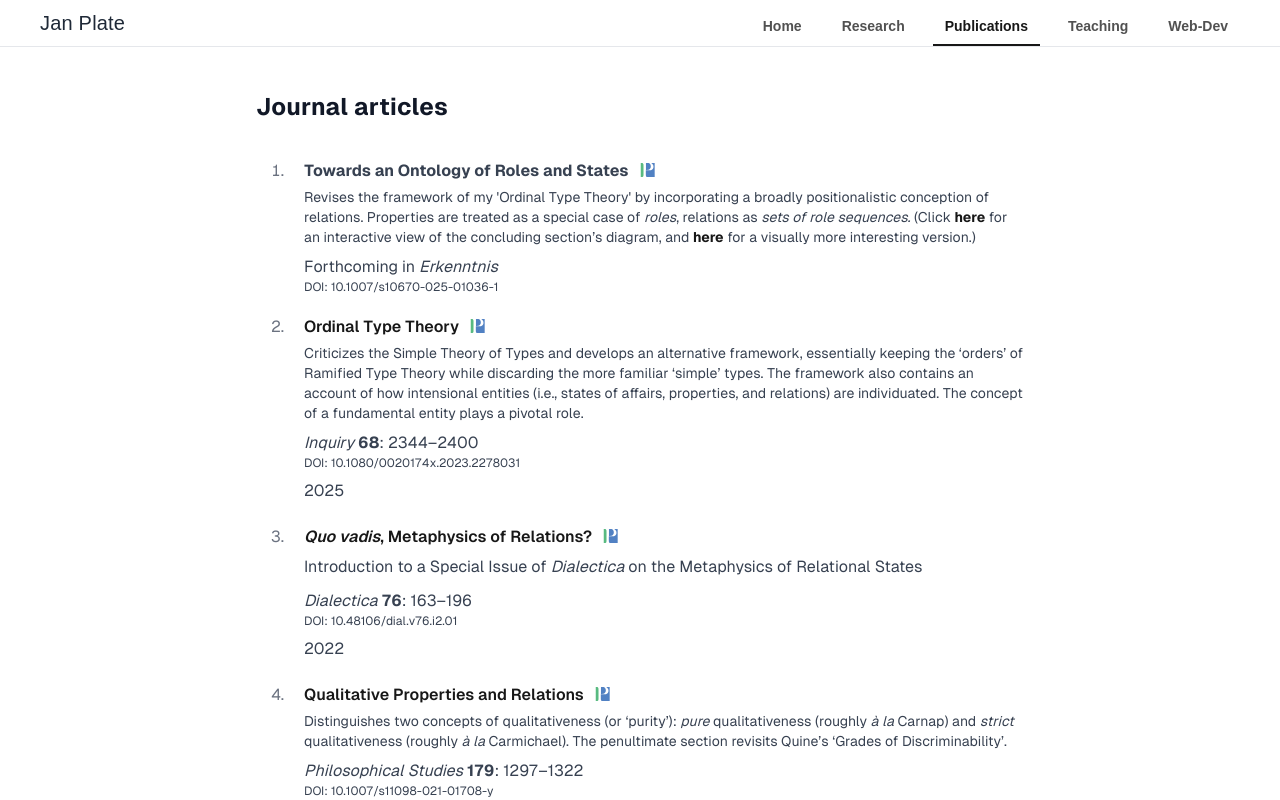
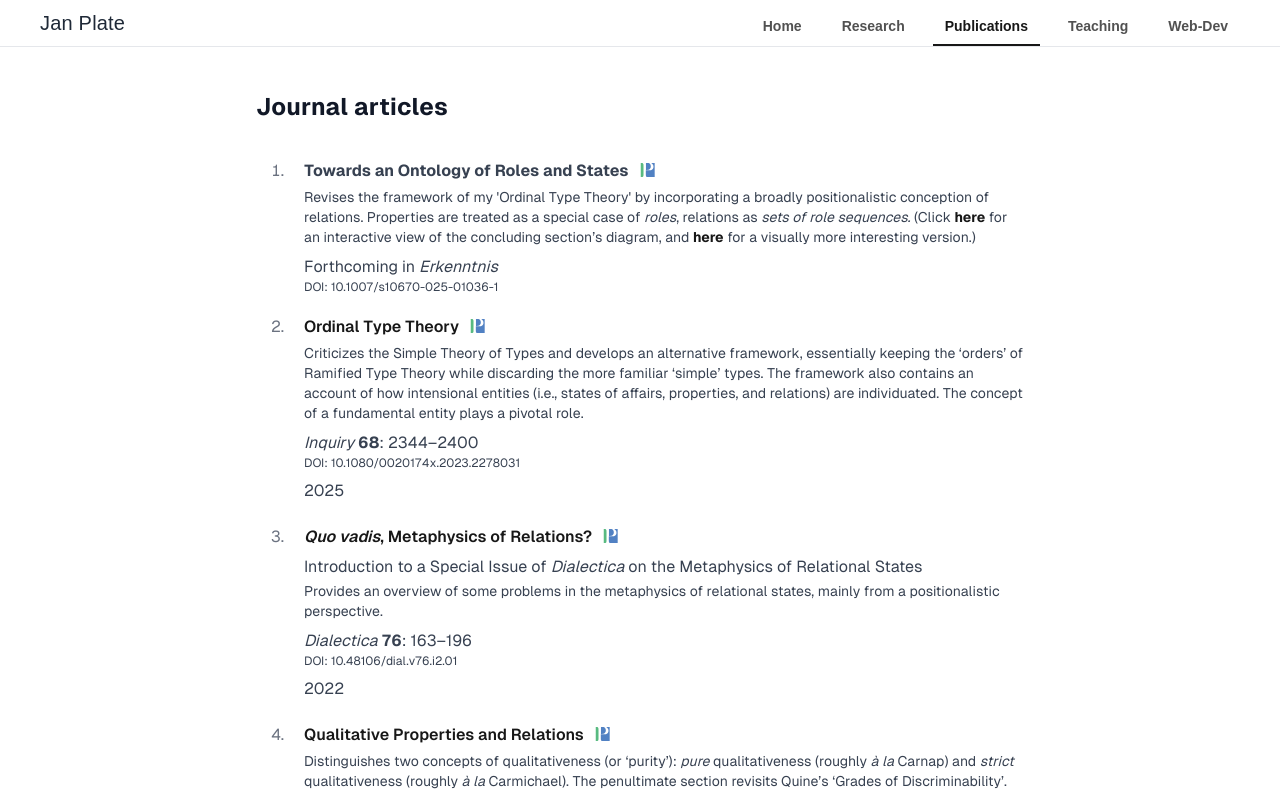
Before and after one commit to jplate/home, a Next.js app: page /Publications in a window 1280 px wide. Shown: the top 800 px of the page. Built offline with nearby package versions, Linux system fonts and the light colour scheme.

Commit message:
Update pubs.tsx

```diff
--- a/src/app/Publications/pubs.tsx
+++ b/src/app/Publications/pubs.tsx
@@ -81,6 +81,12 @@ export const papers: BibItem[] = [
         subtitle: (
             <>
                 Introduction to a Special Issue of <i>Dialectica</i> on the Metaphysics of Relational States
+            </>
+        ),
+        description: (
+            <>
+                Provides an overview of some problems in the metaphysics of relational states, mainly from a
+                positionalistic perspective.
             </>
         ),
         details: (
```
